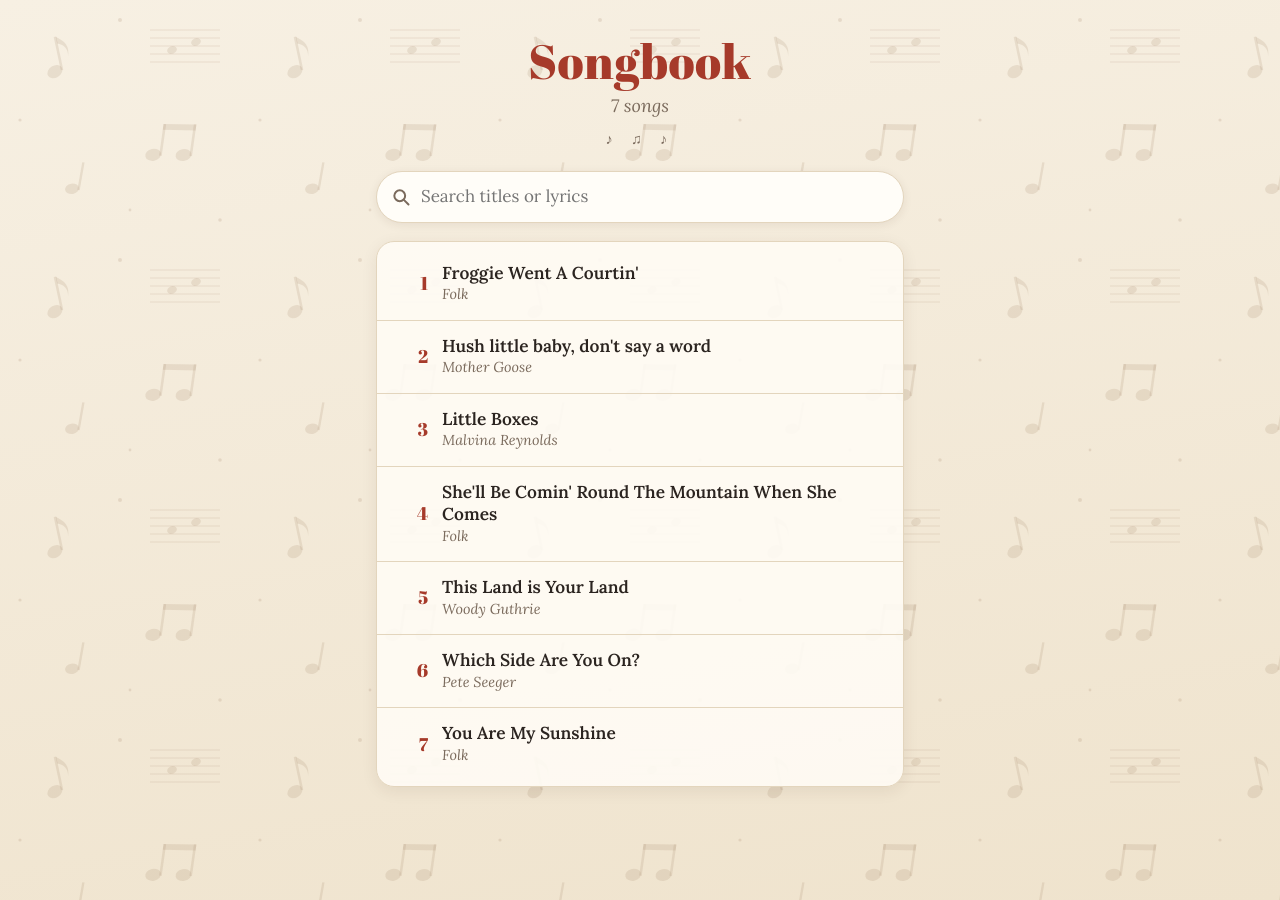
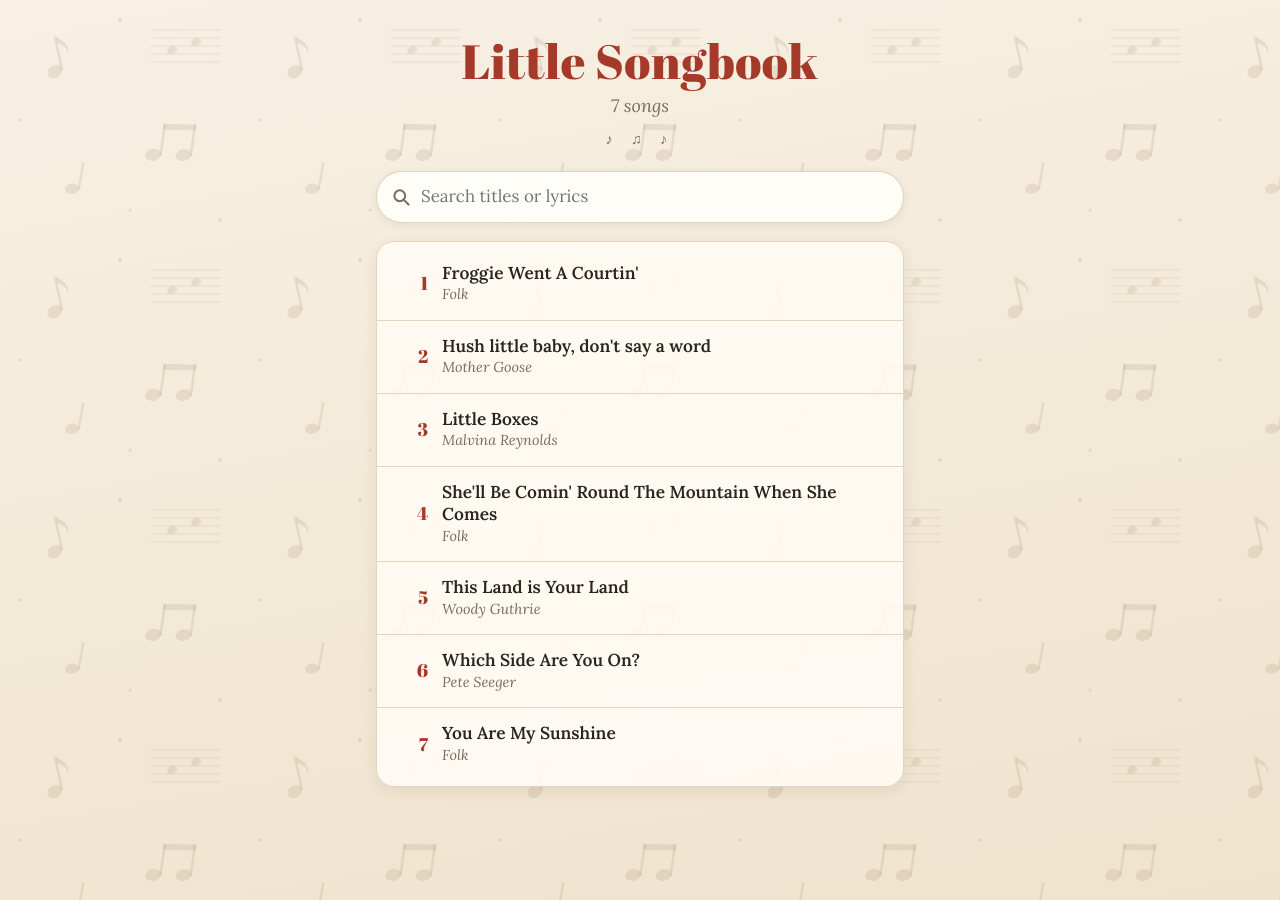
Before and after one commit to baby-brazos/songbook, a Jekyll site: the page built from index.html, in a window 1280 px wide. Built offline with Jekyll 4.4.1, drawn with Linux system fonts in a browser that asks for light colours.

Commit message:
Update _config.yml

```diff
--- a/_config.yml
+++ b/_config.yml
@@ -1,4 +1,4 @@
-title: Songbook
+title: Little Songbook
 short_title: Songbook     # name under the home-screen icon
 description: Our family songbook
 lang: en
```
